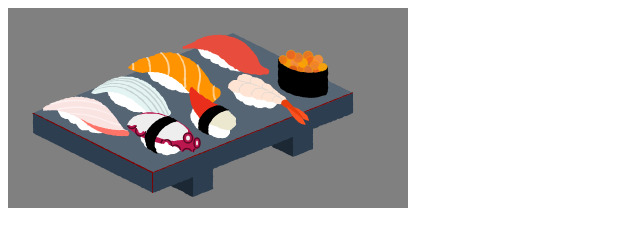
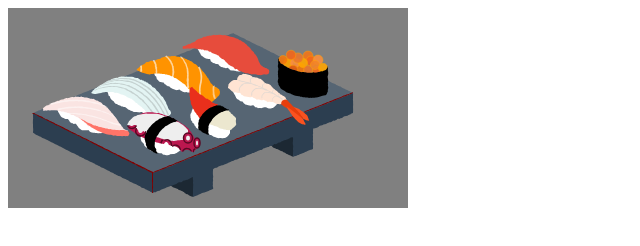
Before and after one commit to harryli0088/svg_path_generator, a plain HTML site: page examples/sushi.html in a window 1280 px wide. Shown: the full height of the page, 0-640 px from the left. Drawn offline with Linux system fonts and the light colour scheme.

Commit message:
scaled salmon

```diff
--- a/examples/sushi.html
+++ b/examples/sushi.html
@@ -216,7 +216,7 @@ tuna_g.append("path").attr("fill",tuna.color).attr("d",generate_path(tuna));
 
 
 
-let salmon_g = svg.append("g").attr("transform","translate(135,50)");
+let salmon_g = svg.append("g").attr("transform","translate(142,53) scale(0.9)");
 
 const salmon_rice = {
   start: {
```
